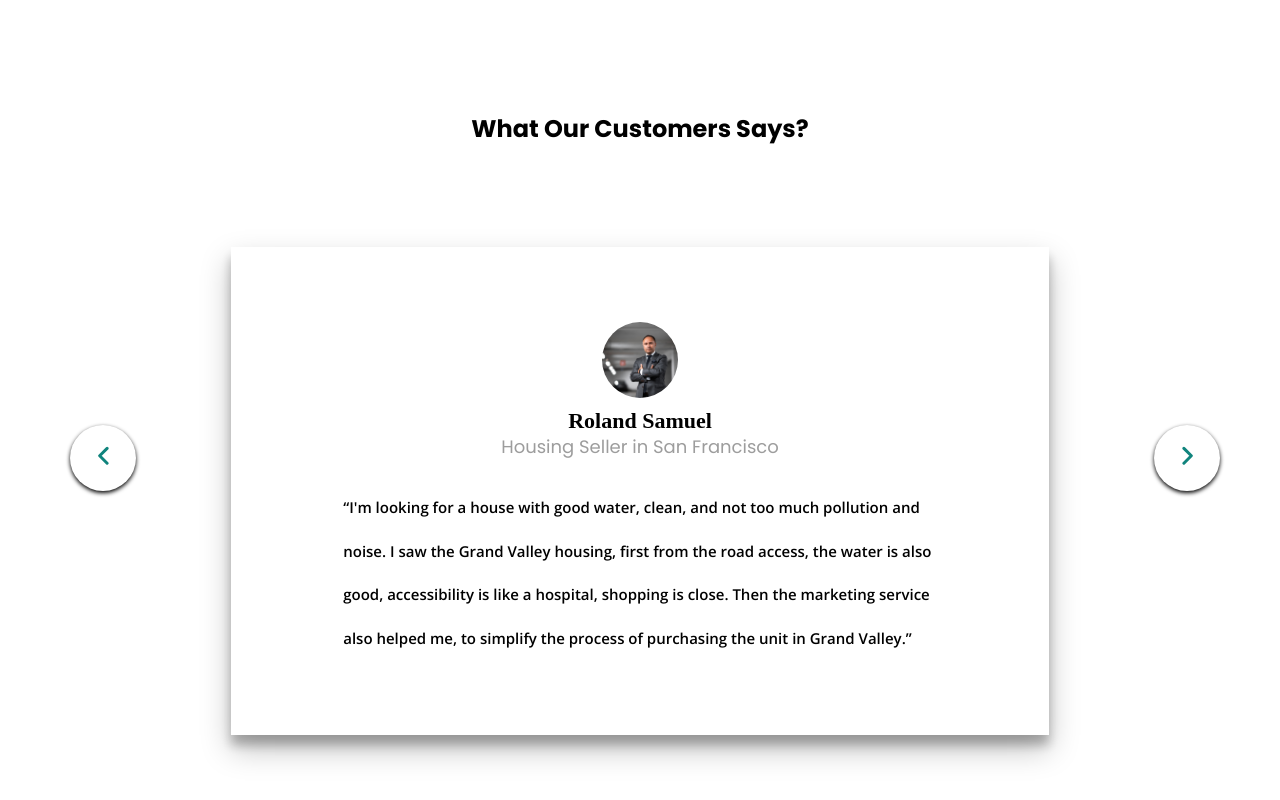
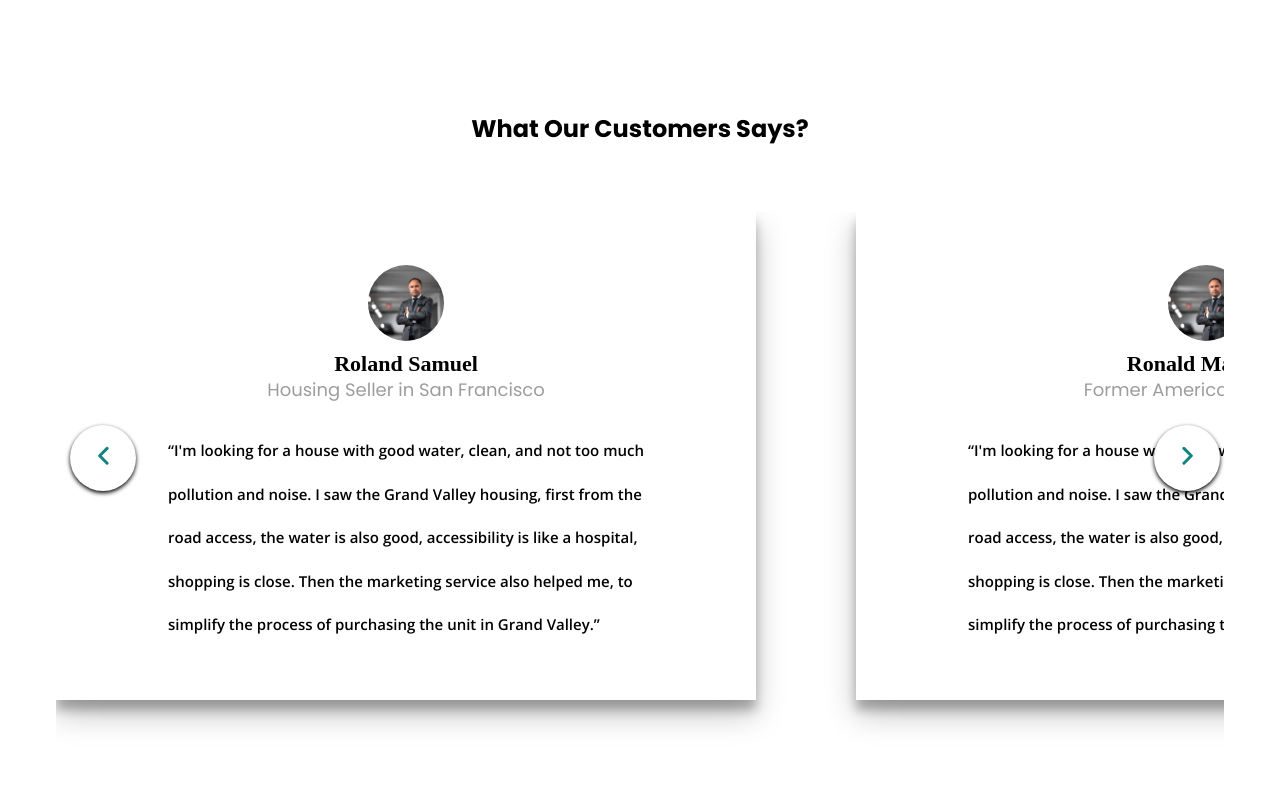
Before and after one commit to kumbangheracles/foundation, a React (Vite) app: page / in a window 1280 px wide. Shown: the part 3089-3889 px from the top of the page. Built offline with nearby package versions, Linux system fonts and the light colour scheme.

Commit message:
adding animation at testi button while click

```diff
--- a/src/Components/Components/Testimonials/TestiContent.jsx
+++ b/src/Components/Components/Testimonials/TestiContent.jsx
@@ -14,20 +14,30 @@ export default function TestiContent() {
 
     return (
         <div className="testi-container">
-            <div className="testi-content">
-                <div className="testi-header">
-                    <div className="testi-img">
-                        <img
-                            src={testiData[divIndex].img}
-                            alt={testiData[divIndex].name}
-                        />
+            <div style={{
+                overflow: "hidden",
+                display: "flex",
+                // justifyContent: "center",
+                gap:"100px",
+                width: "100%",
+                height: "600px",
+            }}>
+                { testiData.map(item => (
+                <div className="testi-content" key={item.id} style={{ translate: `${-50 * divIndex}%`}}>
+                    <div className="testi-header">
+                        <div className="testi-img">
+                            <img
+                                src={item.img}
+                                alt={item.name}
+                            />
+                        </div>
+                        <span className="testi-name">{item.name}</span>
+                        <span className="testi-job">{item.job}</span>
                     </div>
-                    <span className="testi-name">{testiData[divIndex].name}</span>
-                    <span className="testi-job">{testiData[divIndex].job}</span>
+                    <p>{item.text}</p>
                 </div>
-                <p>{testiData[divIndex].text}</p>
+                ))}
             </div>
-
             {/* Tombol navigasi */}
             <div className="button-wrapper">
                 <button onClick={showPrevDiv}>
--- a/src/index.css
+++ b/src/index.css
@@ -41,6 +41,9 @@ nav{
     font-weight: 500;
     color: white;
 }
+.navbar li a:hover{
+    color: #f5daa4;
+}
 .contact-button button{
     width: 150px;
     height: 40px;
@@ -50,8 +53,11 @@ nav{
     color: #10847D;
     font-weight: bolder;
     cursor: pointer;
+    transition: 0.3s;
 }
-
+.contact-button button:hover{
+    background-color: white;
+}
 
 /* Main Section */
 section{
@@ -459,14 +465,15 @@ section{
     justify-content: center;
     align-items: center;
     gap: 10px;
-    list-style: none;
     box-shadow: 0 14px 28px rgba(0, 0, 0, 0.25), 0 10px 10px rgba(0, 0, 0, 0.25);
     /* border: 1px solid; */
     padding: 7rem;
-    width: 70%;
-    margin: auto;
+    /* margin: auto; */
     height: 487.6px;
+    flex: 0 0 700px;
+    max-width: 700px;
     /* margin-inline: 115px; */
+    transition: translate 0.5s ease-in-out;
 }
 .testi-header{
     margin-bottom: 1rem;
```
